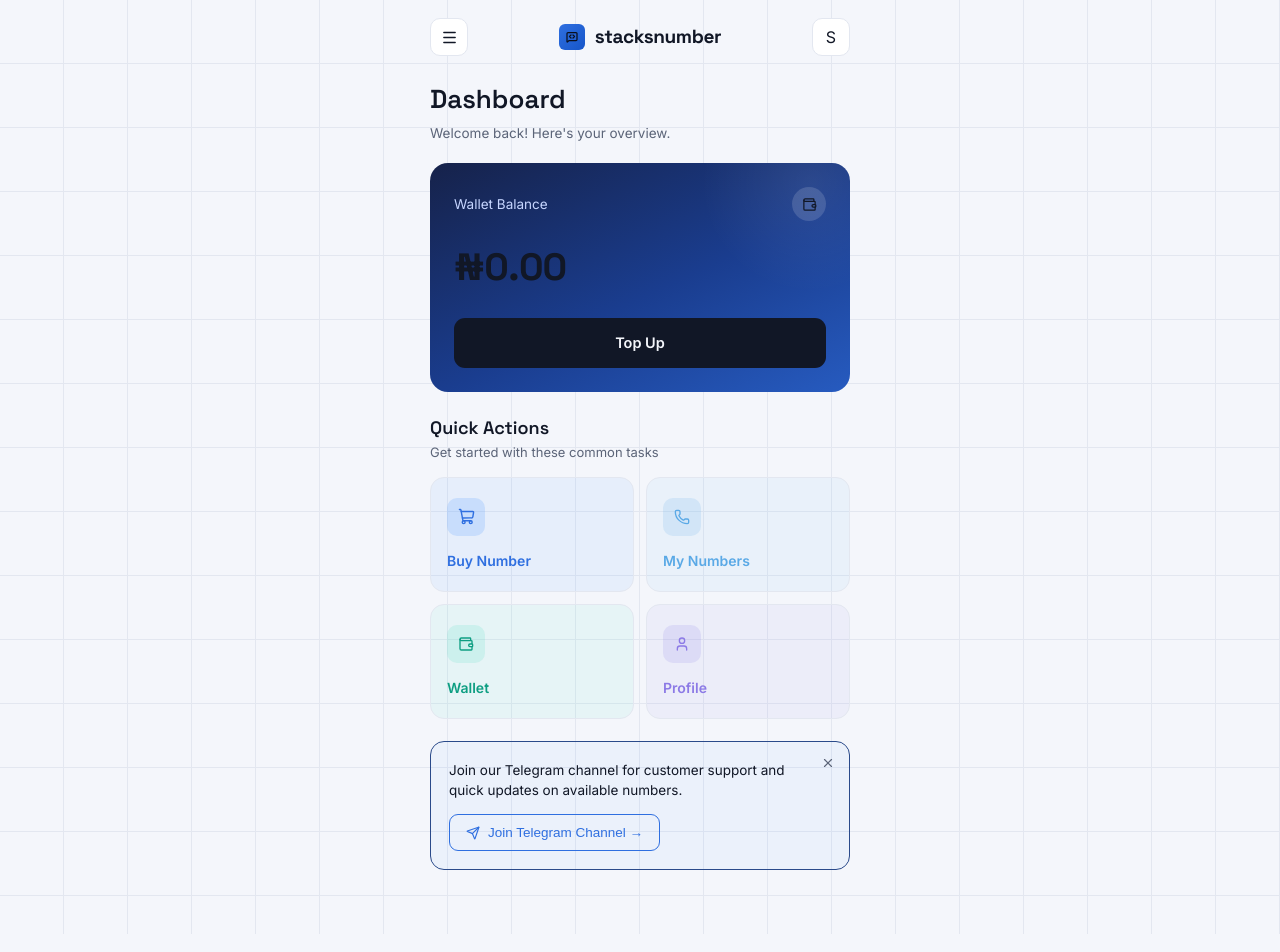
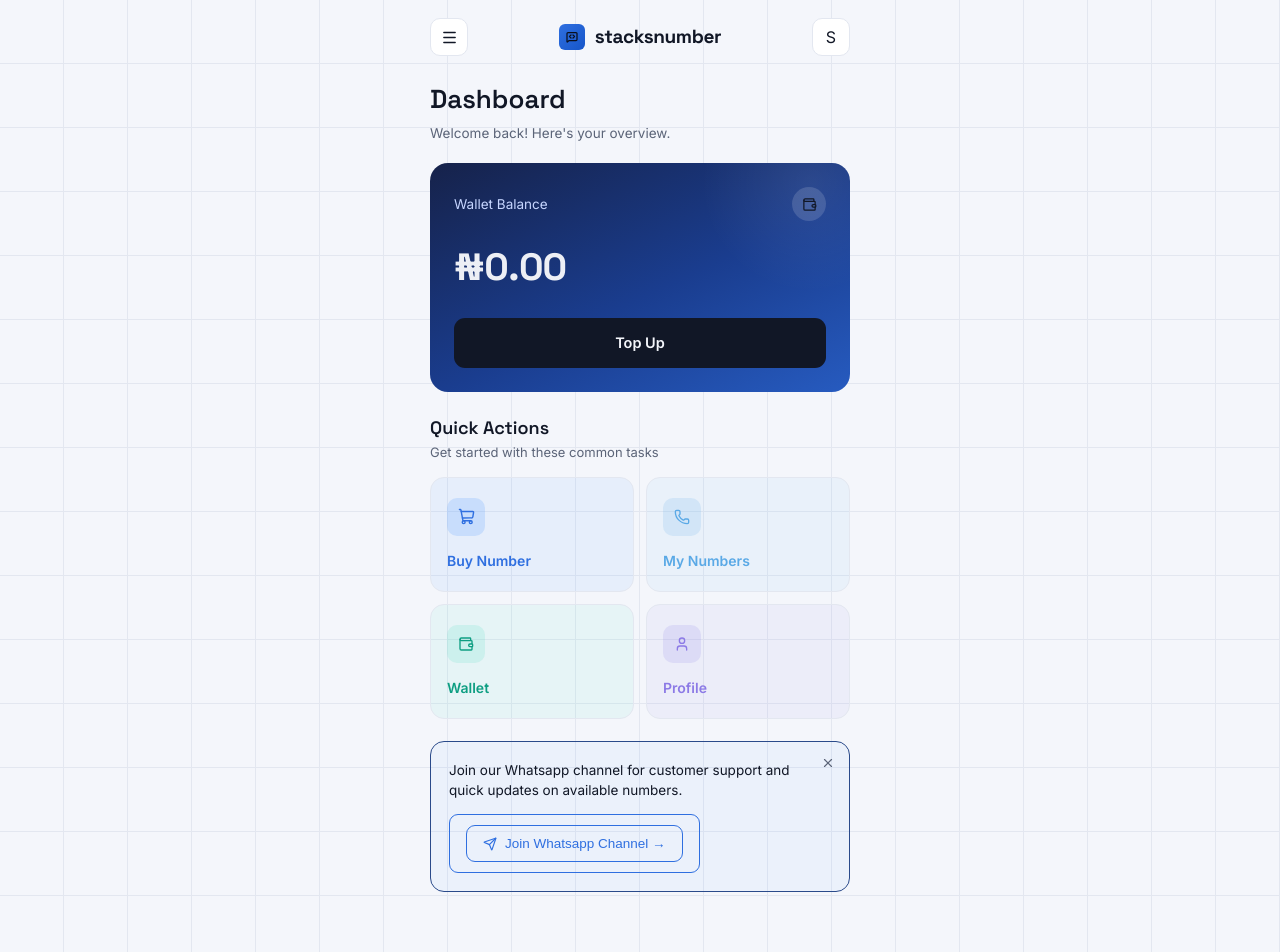
Before and after one commit to timiajeojo/stacks2, a Next.js app: page /dashboard in a window 1280 px wide. Shown: the top 952 px of the page. Built offline with nearby package versions, Linux system fonts and the light colour scheme; no server answers; the database is empty; sample sign-in values are in the browser's storage.

Commit message:
update globals.css and change telegram button

```diff
--- a/app/dashboard/page.tsx
+++ b/app/dashboard/page.tsx
@@ -176,12 +176,19 @@ export default function DashboardPage() {
                 <X size={14} />
               </button>
               <p>
-                Join our Telegram channel for customer support and quick
+                Join our Whatsapp channel for customer support and quick
                 updates on available numbers.
               </p>
               <button className="telegram-btn">
-                <Send size={14} />
-                Join Telegram Channel →
+                <a
+                  href="https://chat.whatsapp.com/INnT4qESqbGClIdJmaYYHR?s=cl&p=a&mlu=0"
+                   target="_blank"
+                   rel="noopener noreferrer"
+                    className="telegram-btn"
+                    >
+                     <Send size={14} />
+                      Join Whatsapp Channel →
+                    </a>
               </button>
             </div>
           )}
--- a/app/globals.css
+++ b/app/globals.css
@@ -307,7 +307,7 @@ footer{border-top:1px solid var(--ink-3); padding:56px 0 32px;}
 .wallet-top{display:flex; align-items:center; justify-content:space-between; margin-bottom:18px; position:relative; z-index:1;}
 .wallet-top .lbl{font-size:13.5px; color:#c7d6ff;}
 .wallet-icon{width:34px; height:34px; border-radius:50%; background:rgba(255,255,255,0.14); display:flex; align-items:center; justify-content:center;}
-.wallet-amount{font-family:'Space Grotesk',sans-serif; font-size:38px; font-weight:700; margin-bottom:22px; position:relative; z-index:1;}
+.wallet-amount{font-family:'Space Grotesk',sans-serif; font-size:38px; font-weight:700; margin-bottom:22px; position:relative; z-index:1; color:#EDEFF5;}
 .topup-btn{
   width:100%; background:var(--paper); color:var(--ink); border:none; padding:14px; border-radius:11px;
   font-size:14.5px; font-weight:600; position:relative; z-index:1; cursor:pointer;
@@ -775,13 +775,6 @@ html[data-theme='light']{
 .select-dropdown-item .flag{font-size:16px; line-height:1;}
 .select-dropdown-empty{padding:16px 14px; font-size:13px; color:var(--paper-dim); text-align:center;}
 
-/* LOAD MORE (deposits page pagination) */
-.load-more-btn{
-  width:100%; background:var(--ink-2); border:1px solid var(--ink-3); color:var(--paper);
-  padding:13px; border-radius:11px; font-size:13.5px; font-weight:500; cursor:pointer; margin-top:6px;
-}
-.load-more-btn:disabled{opacity:0.6; cursor:default;}
-
 /* RENTAL PURCHASE PAGE */
 .rental-notice{
   border:1px solid var(--ink-3); background:var(--ink-2); border-radius:12px; padding:14px 16px;
```
